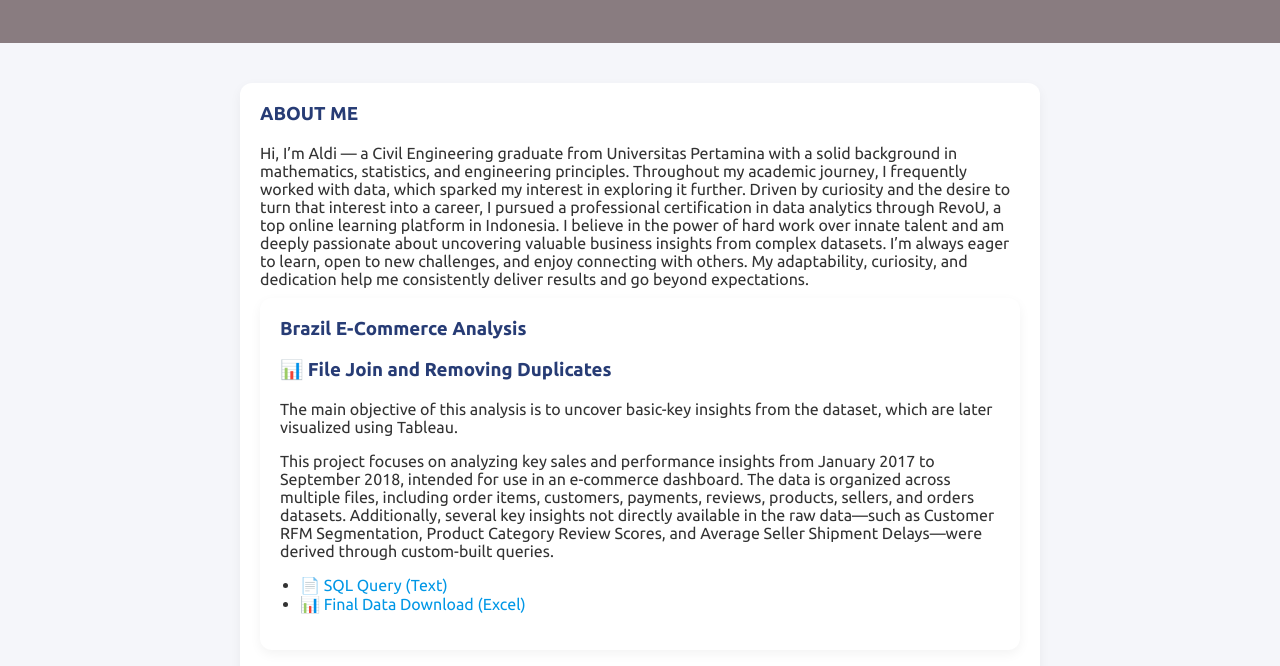
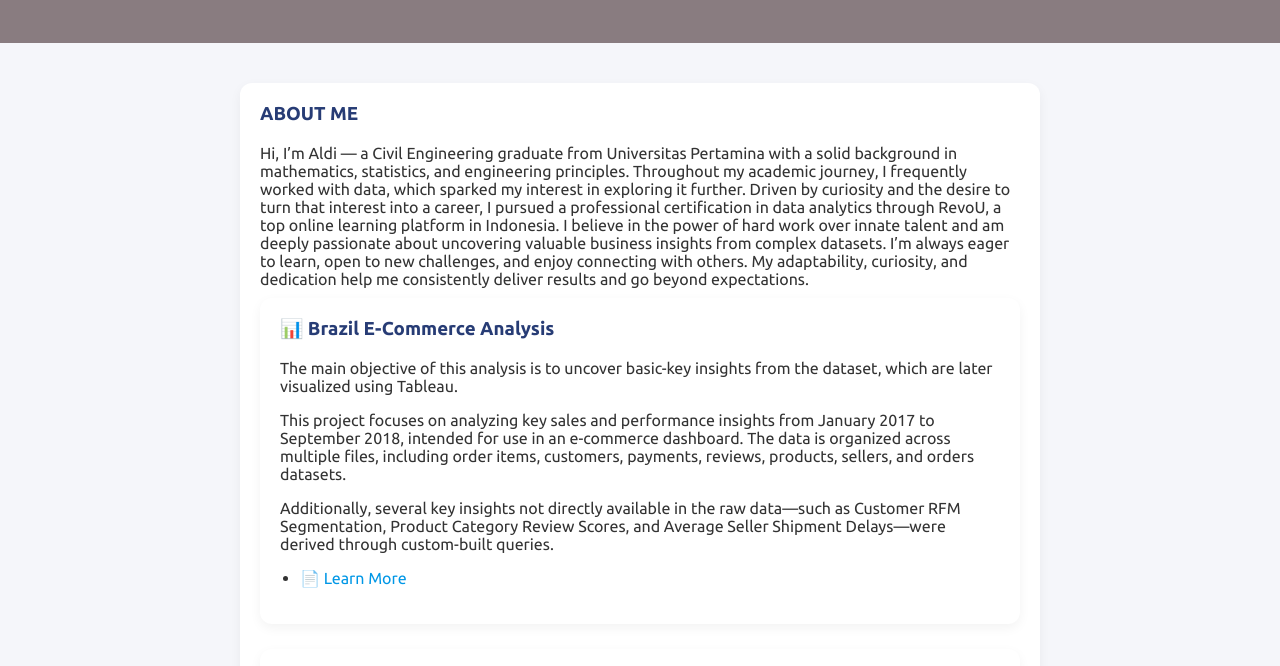
Before and after one commit to aldiadityaanst/Data-Analytics-Portfolio, a plain HTML site: page index.html in a window 1280 px wide. Shown: the part 125-791 px from the top of the page. Drawn offline with Linux system fonts and the light colour scheme.

Commit message:
Update index.html

```diff
--- a/index.html
+++ b/index.html
@@ -88,14 +88,14 @@ I believe in the power of hard work over innate talent and am deeply passionate
 </p>
 <div>
   <div class="project-card">
-    <h3>Brazil E-Commerce Analysis</h3>
-    <h3>📊 File Join and Removing Duplicates</h3>
+    <h3>📊 Brazil E-Commerce Analysis</h3>
     <p>The main objective of this analysis is to uncover basic-key insights from the dataset, which are later visualized using Tableau.</p>
-    <p>This project focuses on analyzing key sales and performance insights from January 2017 to September 2018, intended for use in an e-commerce dashboard. The data is organized across multiple files, including order items, customers, payments, reviews, products, sellers, and orders datasets. Additionally, several key insights not directly available in the raw data—such as Customer RFM Segmentation, Product Category Review Scores, and Average Seller Shipment Delays—were derived through custom-built queries.
+    <p>This project focuses on analyzing key sales and performance insights from January 2017 to September 2018, intended for use in an e-commerce dashboard. The data is organized across multiple files, including order items, customers, payments, reviews, products, sellers, and orders datasets.</p>
+    <p></p>Additionally, several key insights not directly available in the raw data—such as Customer RFM Segmentation, Product Category Review Scores, and Average Seller Shipment Delays—were derived through custom-built queries.
     </p>
+
     <ul>
-      <li>📄 <a href="projects/join_duplicate_query.html" target="_blank">SQL Query (Text)</a></li>
-      <li>📊 <a href="projects/FINAL%20DATA.xlsx" target="_blank">Final Data Download (Excel)</a></li>
+      <li>📄 <a href="https://github.com/aldiadityaanst/Data-Analytics-Portfolio/blob/main/README.md#basic-analysis-of-brazillian-e-commerce" target="_blank">Learn More</a></li>
     </ul>
   </div>
 
```
